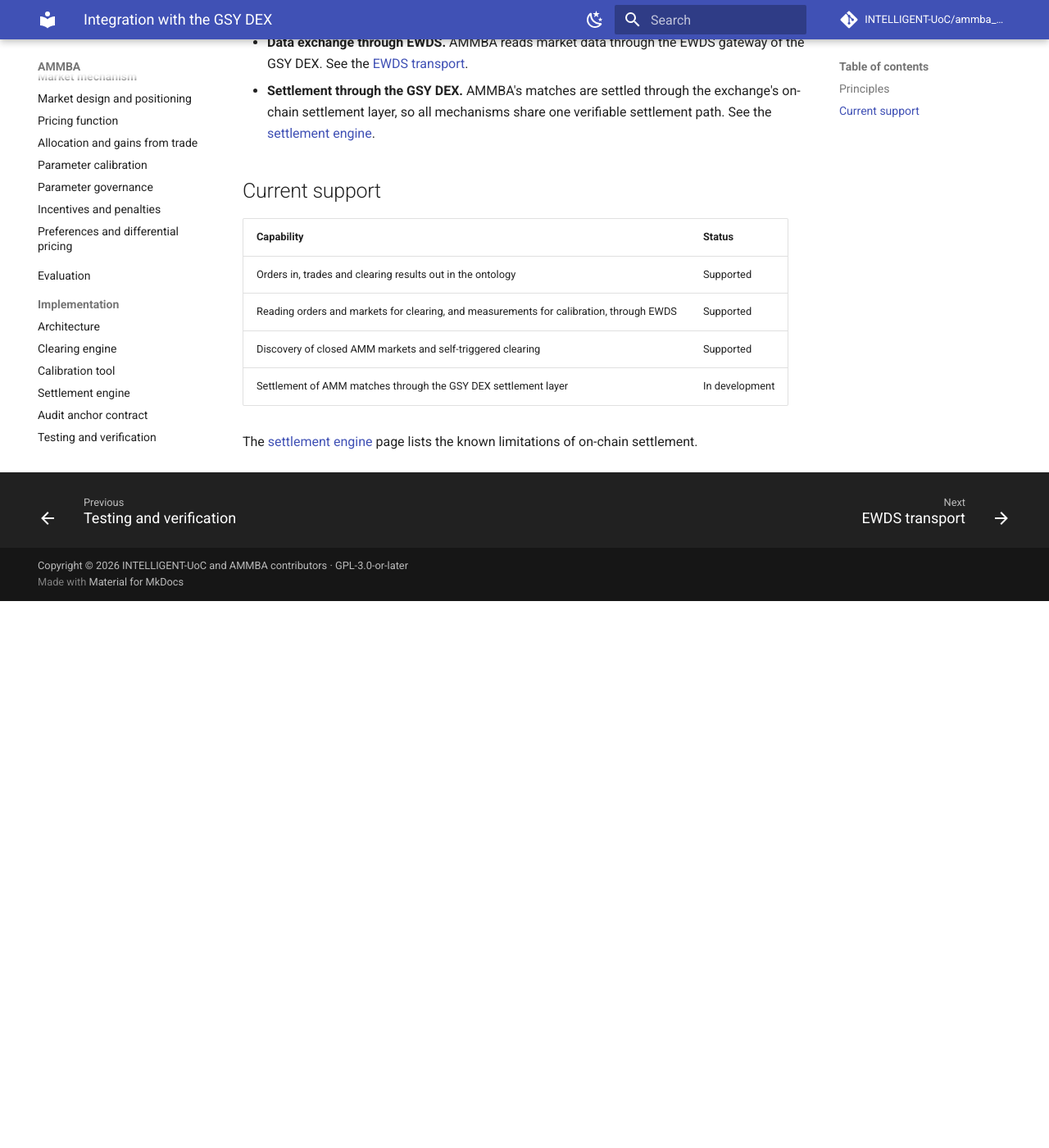
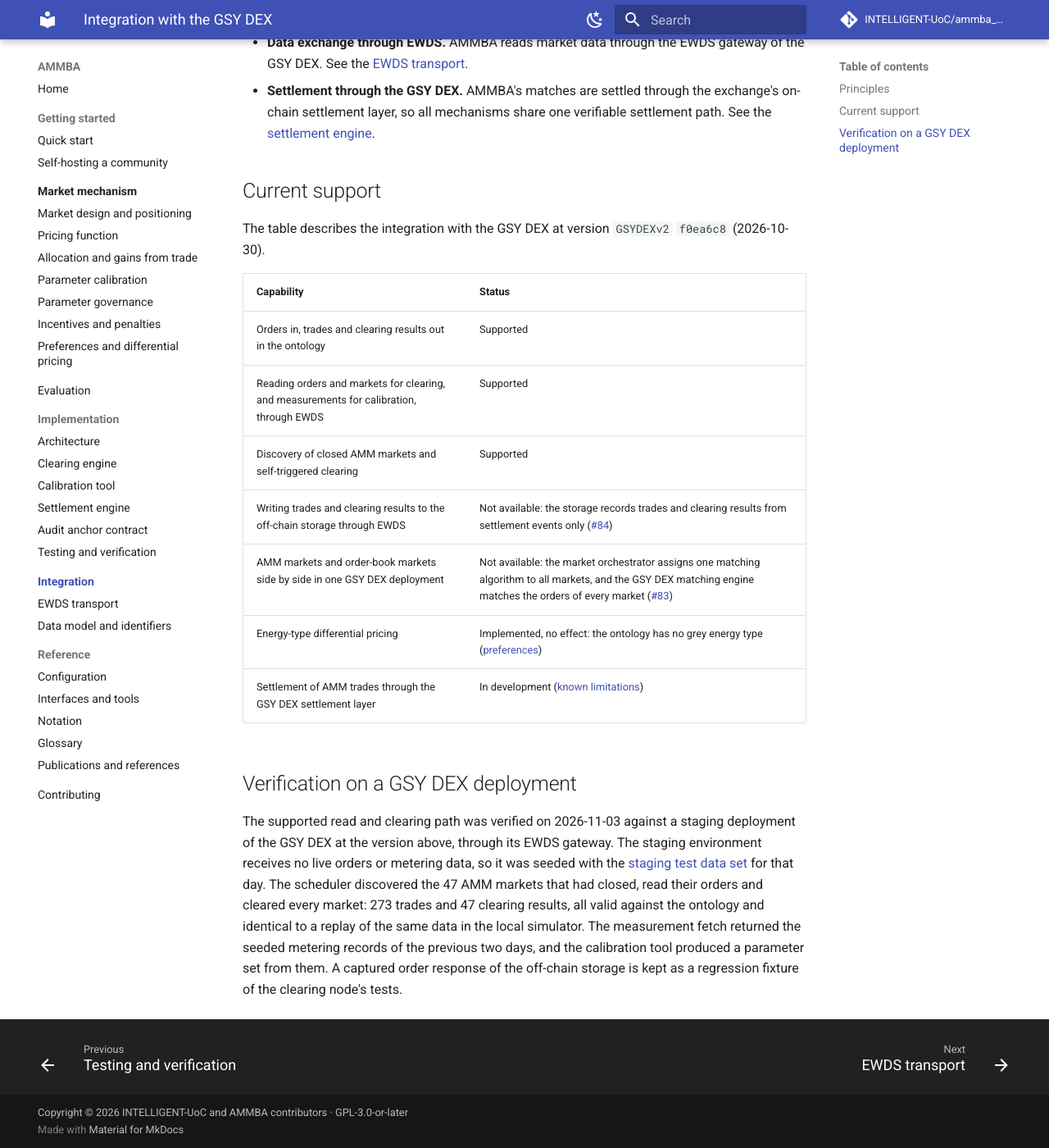
Before and after one commit to INTELLIGENT-UoC/ammba_uoc, an MkDocs documentation site: the page built from docs/integration/index.md, in a window 1280 px wide and 1400 px high, scrolled down 1095 px. Shown: the whole window at 82% size. Built offline with MkDocs 1.6.1 and Material for MkDocs 9.7.7, drawn with Linux system fonts in a browser that asks for light colours; comment, search, counter and statistics services are not loaded; before the commit the page ends 1828 px from its top, so only the background shows below that.

Commit message:
docs: report the integration status at GSY DEX f0ea6c8
State what works against the GSY DEX at GSYDEXv2 f0ea6c8 and what needs
features the exchange does not provide yet: the current-support table now
lists the missing write path (#84), the single matching algorithm per
deployment (#83) and differential pricing without a grey energy type, and a new
section records the verification on a staging deployment on 2026-11-03.

Offers without an energy type count as neutral, so differential pricing has no
effect until the ontology has a grey type. The README and the docs home page
no longer present the penalties as applied, the README links the published
documentation site, and CITATION.cff gets its URL.

A captured orders.query response of the off-chain storage becomes a test
fixture: it must normalize to valid int:Order objects without lenient
validation and clear exactly like the seeded orders it came from.

Closes #51
Closes #85

Co-Authored-By: Claude Opus 5.5 <noreply@anthropic.com>

```diff
--- a/docs/integration/index.md
+++ b/docs/integration/index.md
@@ -29,12 +29,32 @@ selects the matching mechanism per market._
 
 ## Current support
 
-| Capability                                                                              | Status         |
-| --------------------------------------------------------------------------------------- | -------------- |
-| Orders in, trades and clearing results out in the ontology                              | Supported      |
-| Reading orders and markets for clearing, and measurements for calibration, through EWDS | Supported      |
-| Discovery of closed AMM markets and self-triggered clearing                             | Supported      |
-| Settlement of AMM matches through the GSY DEX settlement layer                          | In development |
+The table describes the integration with the GSY DEX at version `GSYDEXv2`
+`f0ea6c8` (2026-10-30).
 
-The [settlement engine](../implementation/settlement-engine.md#known-limitations)
-page lists the known limitations of on-chain settlement.
+| Capability                                                                              | Status                                                                                                                                                                |
+| --------------------------------------------------------------------------------------- | --------------------------------------------------------------------------------------------------------------------------------------------------------------------- |
+| Orders in, trades and clearing results out in the ontology                              | Supported                                                                                                                                                             |
+| Reading orders and markets for clearing, and measurements for calibration, through EWDS | Supported                                                                                                                                                             |
+| Discovery of closed AMM markets and self-triggered clearing                             | Supported                                                                                                                                                             |
+| Writing trades and clearing results to the off-chain storage through EWDS               | Not available: the storage records trades and clearing results from settlement events only ([#84][i84])                                                               |
+| AMM markets and order-book markets side by side in one GSY DEX deployment               | Not available: the market orchestrator assigns one matching algorithm to all markets, and the GSY DEX matching engine matches the orders of every market ([#83][i83]) |
+| Energy-type differential pricing                                                        | Implemented, no effect: the ontology has no grey energy type ([preferences](../model/extensions.md#energy-type-differential-pricing))                                 |
+| Settlement of AMM trades through the GSY DEX settlement layer                           | In development ([known limitations](../implementation/settlement-engine.md#known-limitations))                                                                        |
+
+[i83]: https://github.com/INTELLIGENT-UoC/ammba_uoc/issues/83
+[i84]: https://github.com/INTELLIGENT-UoC/ammba_uoc/issues/84
+
+## Verification on a GSY DEX deployment
+
+The supported read and clearing path was verified on 2026-11-03 against a
+staging deployment of the GSY DEX at the version above, through its EWDS
+gateway. The staging environment receives no live orders or metering data, so
+it was seeded with the [staging test data set](../implementation/testing.md#testing-against-a-deployment)
+for that day. The scheduler discovered the 47 AMM markets that had closed,
+read their orders and cleared every market: 273 trades and 47 clearing results,
+all valid against the ontology and identical to a replay of the same data in
+the local simulator. The measurement fetch returned the seeded metering
+records of the previous two days, and the calibration tool produced a parameter
+set from them. A captured order response of the off-chain storage is kept as a
+regression fixture of the clearing node's tests.
```
Also changed, not shown: AGENTS.md (+1 -1 lines), README.md (+17 -11 lines), amm-clearing-node/AGENTS.md (+2 -2 lines), docs/implementation/testing.md (+9 -1 lines), docs/index.md (+10 -4 lines), docs/model/extensions.md (+4 -3 lines), 3 other files.
